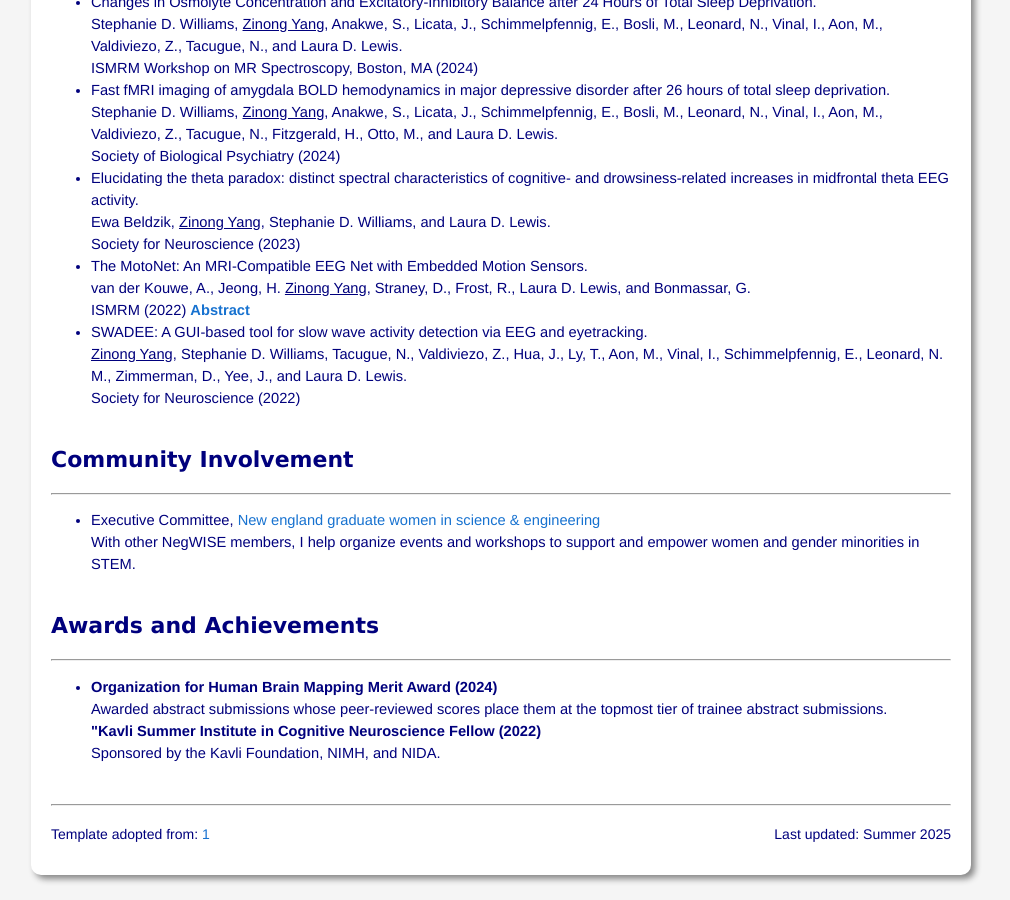
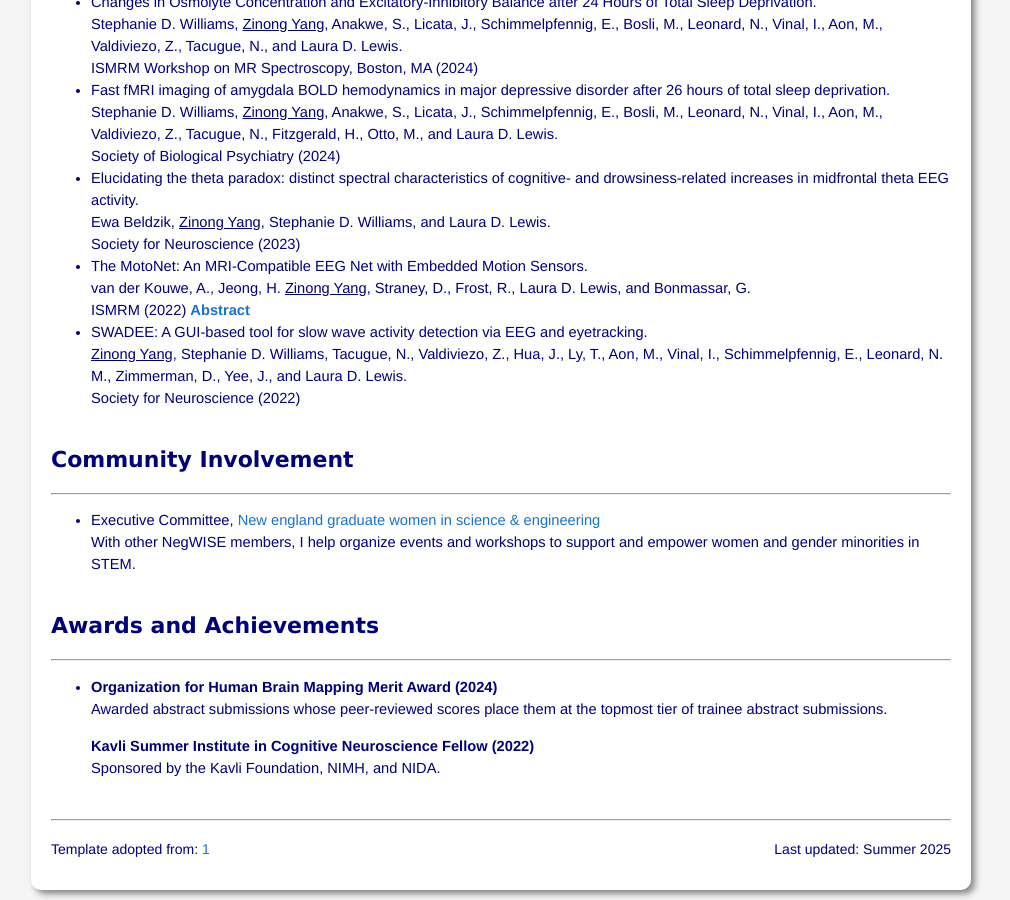
Before and after one commit to ziy027/ziy027.github.io, a Jekyll site: the page index.html, which Jekyll copies as it is, in a window 1280 px wide and 900 px high, scrolled down 1645 px. Shown: the whole window, without its empty margins (139-1149 px from the left). Built offline with Jekyll 4.4.1, drawn with Linux system fonts in a browser that asks for light colours; nearby versions of some CDN libraries.

Commit message:
edit bio

```diff
--- a/index.html
+++ b/index.html
@@ -216,9 +216,11 @@
                 <br>
                 Awarded abstract submissions whose peer-reviewed scores place them at the topmost tier of trainee abstract submissions.
             </li>
+        </ul>
 
+        <ul>
             </li>
-                <b>"Kavli Summer Institute in Cognitive Neuroscience Fellow (2022)</b>
+                <b>Kavli Summer Institute in Cognitive Neuroscience Fellow (2022)</b>
                 <br>
                 Sponsored by the Kavli Foundation, NIMH, and NIDA.
             </li>
```
